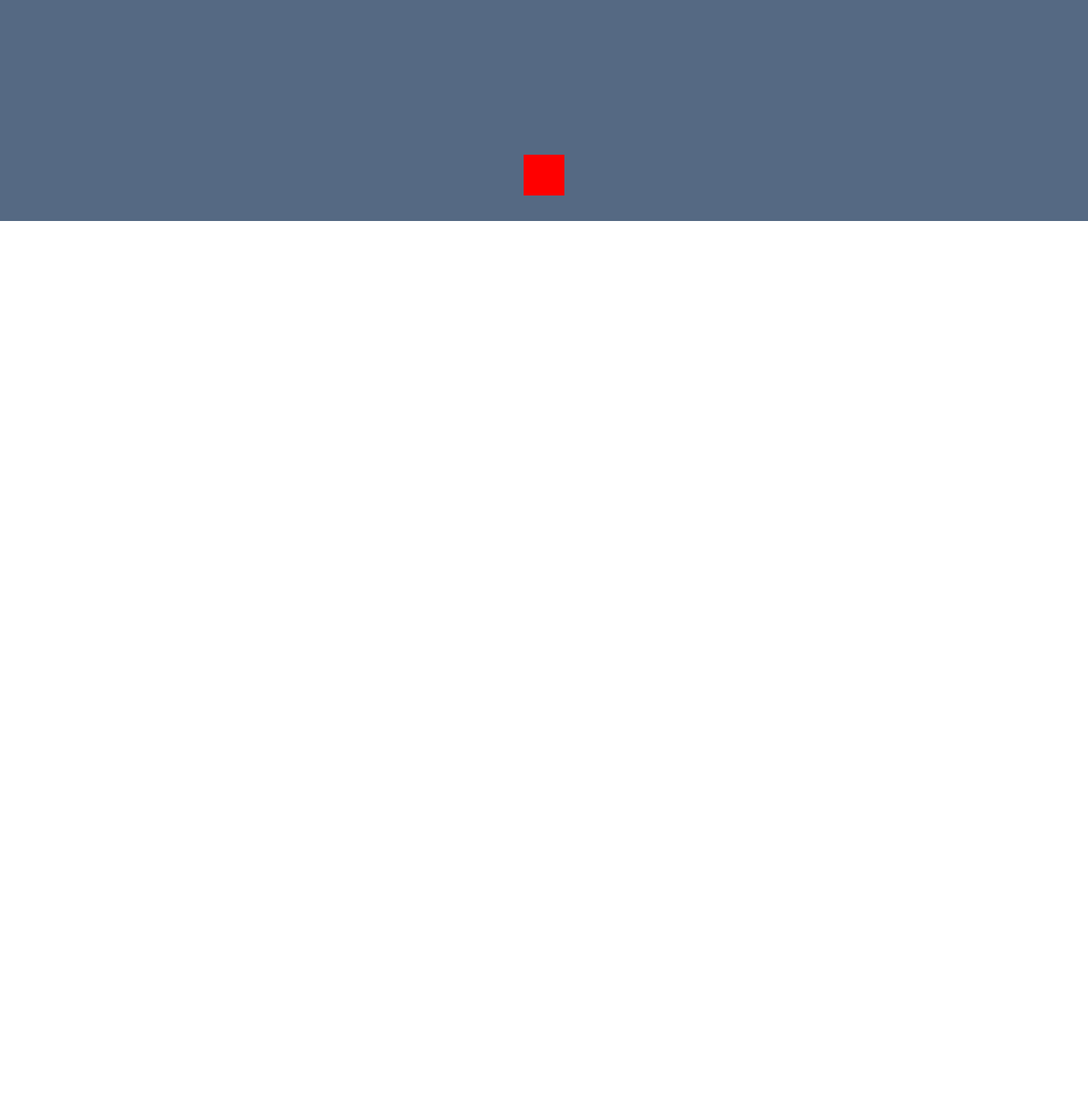
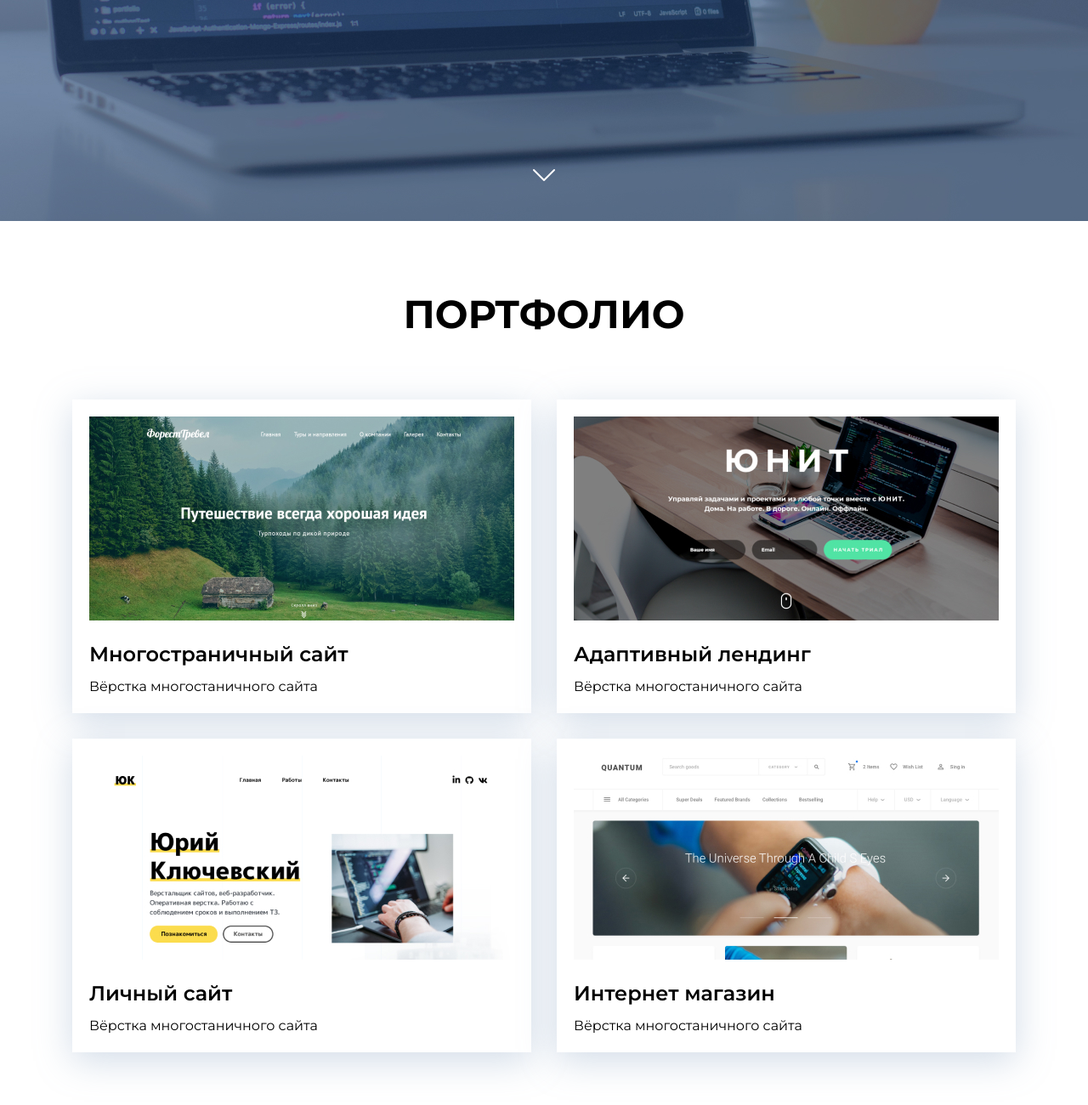
Before and after one commit to Laydemir/My-portfolio, a plain HTML site: page index.html in a window 1280 px wide. Shown: the part 540-1840 px from the top of the page at 85% size. Before the commit the page ends 800 px from the top, so only its background shows below. Drawn offline with Linux system fonts and the light colour scheme.

Commit message:
made main portfolio

```diff
--- a/css/main.css
+++ b/css/main.css
@@ -1,6 +1,18 @@
+*{
+	box-sizing: border-box;
+}
+
 body {
 	margin: 0;
 	font-family: 'Montserrat', sans-serif;
+}
+.container{
+	width: 1110px;
+	margin: 0 auto;
+}
+
+.none {
+	display: none !important;
 }
 
 .header {
@@ -8,7 +20,7 @@ body {
 	height: 100vh;
 
 	background-color: #556983;
-	background-image: url();
+	background-image: url("./../imag/header/header-bg.jpg");
 	background-size: cover;
 	background-position: center;
 
@@ -48,10 +60,61 @@ body {
 .header-arrow{
 	width: 48px;
 	height: 48px;
-	background-color: red;
 
 	position: absolute;
 	bottom: 30px;
 	left: 50%;
 	transform: translate(-50%, 0);
 }
+.portfolio{
+	padding-top: 80px;
+	padding-bottom: 115px;
+}
+.portfolio-header{
+	margin: 0;
+	margin-bottom: 70px;
+	font-weight: 700;
+	font-size: 46px;
+	line-height: 130%;
+	text-align: center;
+	text-transform: uppercase;
+	color: #000;
+}
+.card-wrapper{
+	display: flex;
+	flex-wrap: wrap;
+	justify-content: space-between;
+}
+
+.card{
+	margin-bottom: 30px;
+	padding: 20px;
+	max-width: 540px;
+	background-color: #fff;
+	box-shadow: 0px 10px 40px rgba(126, 155, 189, 0.35);
+}
+
+.card:last-child, .card:nth-last-child(2){
+	margin-bottom: 0;
+}
+
+
+.card-img{
+	margin-bottom: 20px;
+}
+
+.card-title{
+	margin: 0;
+	margin-bottom: 13px;
+	font-weight: 600;
+	font-size: 24px;
+	line-height: 130%;
+	color: #000;
+}
+
+.card p{
+	margin: 0;
+	font-size: 16px;
+	line-height: 130%;
+	color: #000;
+}
--- a/index.html
+++ b/index.html
@@ -15,9 +15,43 @@
 		<h1 class="header-title">Владимир Дубников</h1>
 		<h2 class="header-subtitle">фрилансер, веб-разработчик, создание сайтов</h2>
 		<div class="header-arrow">
-			<img src="" alt="">
+			<img src="./imag/header/chevron-down.svg" alt="arrow">
 		</div>
 	</header>
+
+	<main class="portfolio">
+		<div class="container">
+			<h2 class="portfolio-header">Портфолио</h2>
+			<div class="card-wrapper">
+				<div class="card">
+					<img class="card-img" src="./imag/portfolio/card1.jpg" alt="многостраничный сайт">
+					<h3 class="card-title">Многостраничный сайт</h3>
+					<p>Вёрстка многостаничного сайта</p>
+				</div> <!-- ./card -->
+
+				<div class="card">
+					<img class="card-img" src="./imag/portfolio/card2.jpg" alt="многостраничный сайт">
+					<h3 class="card-title">Адаптивный лендинг</h3>
+					<p>Вёрстка многостаничного сайта</p>
+				</div> <!-- ./card -->
+
+				<div class="card">
+					<img class="card-img" src="./imag/portfolio/card3.jpg" alt="многостраничный сайт">
+					<h3 class="card-title">Личный сайт</h3>
+					<p>Вёрстка многостаничного сайта</p>
+				</div> <!-- ./card -->
+
+				<div class="card">
+					<img class="card-img" src="./imag/portfolio/card4.jpg" alt="многостраничный сайт">
+					<h3 class="card-title">Интернет магазин</h3>
+					<p>Вёрстка многостаничного сайта</p>
+				</div> <!-- ./card -->
+			</div><!-- ./card-wrapper-->
+		</div> <!-- ./container -->
+	</main>
+
+
+
 </body>
 
 </html>
```
Also changed, not shown: imag/header/chevron-down.svg (added), imag/header/header-bg.jpg (added), imag/portfolio/card1.jpg (added), imag/portfolio/card2.jpg (added), imag/portfolio/card3.jpg (added), imag/portfolio/card4.jpg (added), pattern/2020-08-10_14-47-08.png (added), pattern/Главная - Desktop 1440.jpg (added), 1 other file.
